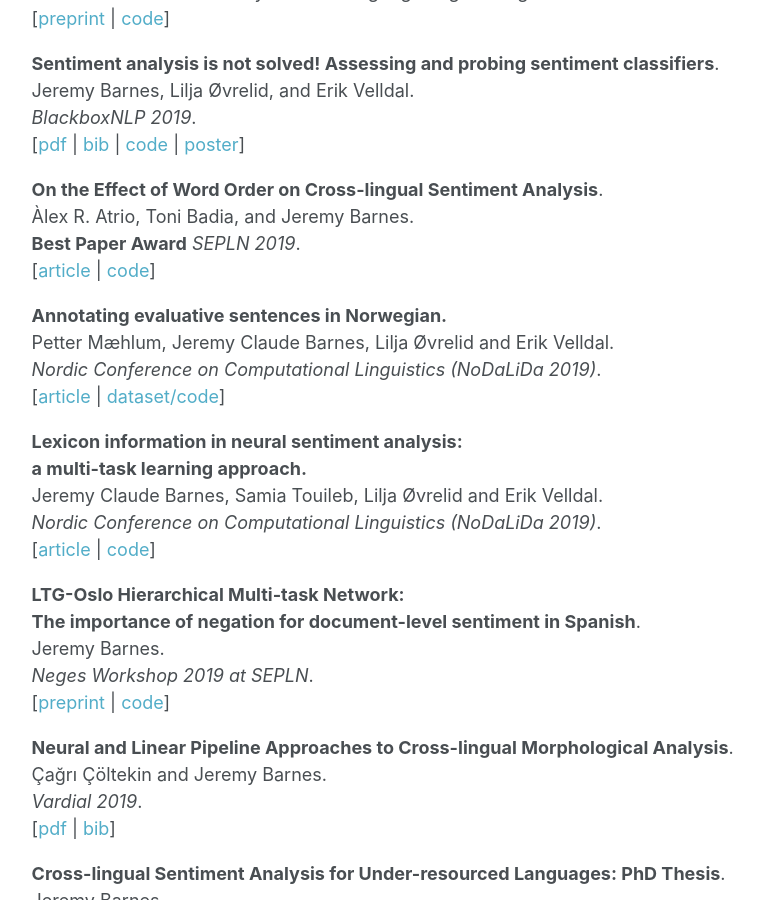
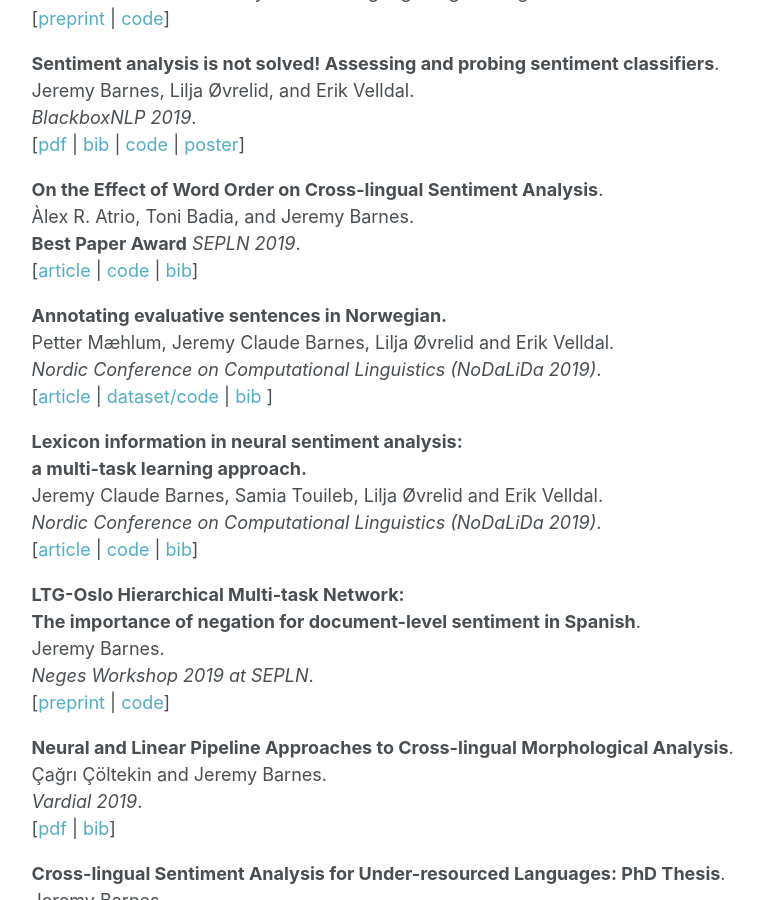
Before and after one commit to jerbarnes/jbarnesspain.github.io, a Jekyll site: the page built from publications/index.html, in a window 1280 px wide and 900 px high, scrolled down 424 px. Shown: the whole window, without its empty margins (290-1053 px from the left). Built offline with Jekyll 4.4.1, drawn with Linux system fonts in a browser that asks for light colours.

Commit message:
added bibtex for new citations

```diff
--- a/publications/index.html
+++ b/publications/index.html
@@ -40,7 +40,7 @@ title: Selected Publications
 		Àlex R. Atrio, Toni Badia, and Jeremy Barnes.<br>
         <strong>Best Paper Award</strong>
 		<i>SEPLN 2019</i>.<br>
-		[<a href="http://journal.sepln.org/sepln/ojs/ojs/index.php/pln/article/view/6091">article</a> | <a href="https://github.com/jbarnesspain/crosslingual_reordering">code</a>]
+		[<a href="http://journal.sepln.org/sepln/ojs/ojs/index.php/pln/article/view/6091">article</a> | <a href="https://github.com/jbarnesspain/crosslingual_reordering">code</a> | <a href="journal.sepln.org/sepln/ojs/ojs/index.php/pln/rt/captureCite/6091/0/BibtexCitationPlugin">bib</a>]
 </ul>
 
 <ul>
@@ -48,7 +48,7 @@ title: Selected Publications
         Annotating evaluative sentences in Norwegian.</strong><br>
         Petter Mæhlum, Jeremy Claude Barnes, Lilja Øvrelid and Erik Velldal.<br>
         <i>Nordic Conference on Computational Linguistics (NoDaLiDa 2019)</i>.<br>
-        [<a href="https://www.aclweb.org/anthology/W19-6113/">article</a>  | <a href="https://github.com/ltgoslo/norec_eval">dataset/code</a>]
+        [<a href="https://www.aclweb.org/anthology/W19-6113/">article</a>  | <a href="https://github.com/ltgoslo/norec_eval">dataset/code</a> | <a href="https://www.aclweb.org/anthology/W19-6113.bib">bib</a> ]
 </ul>
 
 <ul>
@@ -57,7 +57,7 @@ title: Selected Publications
         a multi-task learning approach.<br></strong>
         Jeremy Claude Barnes, Samia Touileb, Lilja Øvrelid and Erik Velldal.<br>
         <i>Nordic Conference on Computational Linguistics (NoDaLiDa 2019)</i>.<br>
-        [<a href="https://www.aclweb.org/anthology/W19-6119/">article</a> | <a href="https://github.com/ltgoslo/mtl_lex">code</a>]
+        [<a href="https://www.aclweb.org/anthology/W19-6119/">article</a> | <a href="https://github.com/ltgoslo/mtl_lex">code</a> | <a href="https://www.aclweb.org/anthology/W19-6119.bib">bib</a>]
 </ul>
 
 <ul>
```
